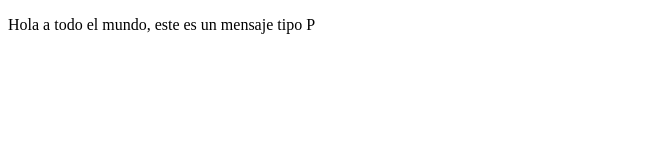
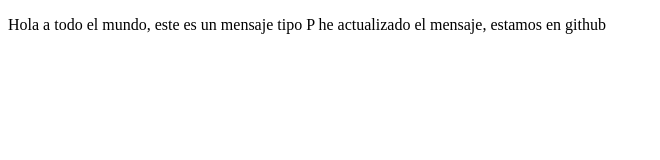
Before and after one commit to anderonhwsw/ProyectoDemoCursoPrework, a plain HTML site: page index.html in a window 1280 px wide. Shown: the whole page, without its empty margins (0-660 px from the left). Drawn offline with Linux system fonts and the light colour scheme.

Commit message:
Cambios agregamos/ editamos mensaje

```diff
--- a/index.html
+++ b/index.html
@@ -9,6 +9,8 @@
 <body>
     <p>
         Hola a todo el mundo, este es un mensaje tipo P
+
+        he actualizado el mensaje, estamos en github
     </p>
 </body>
 </html>
```
